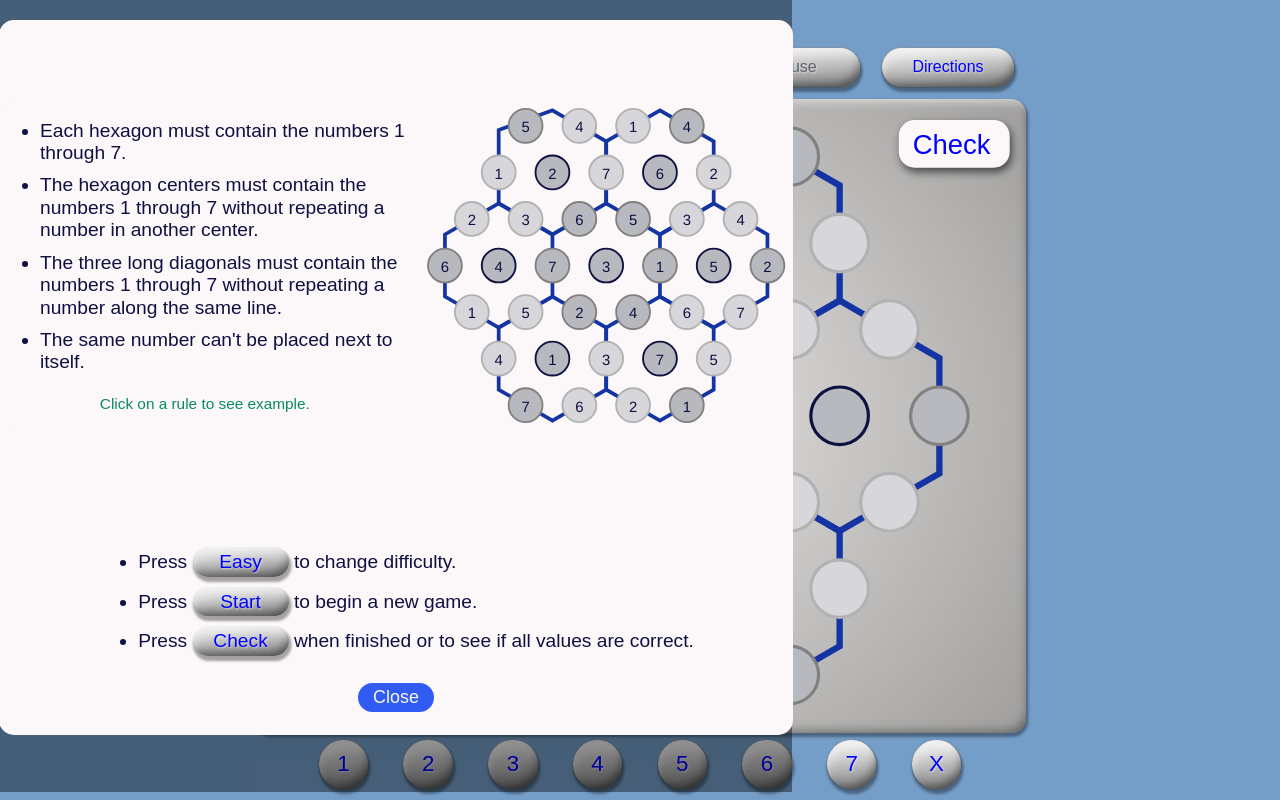
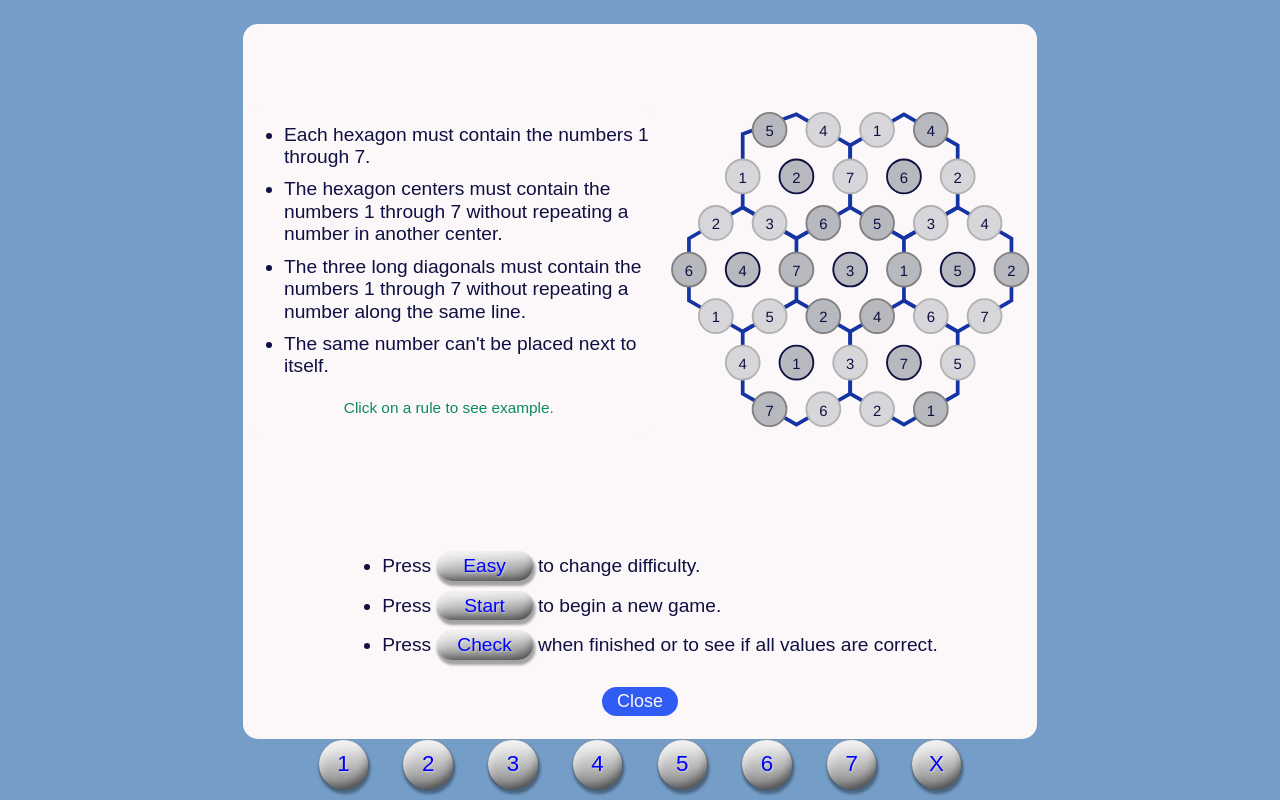
Before and after one commit to jderouin1969/game-app, a React (Vite) app: page / in a window 1280 px wide. Both pictures are taken after a click on the button "Directions". Built offline with nearby package versions, Linux system fonts and the light colour scheme.

Commit message:
Changed Dialog

```diff
--- a/src/App.css
+++ b/src/App.css
@@ -60,11 +60,8 @@ code {
 .dialog-container {
   display: flex;
   justify-content: center;
-  width: var(--gameSize);
-  height: var(--gameSize);
-  position: fixed;
-  top: 0;
-  left: 0;
+  width: 100%;
+  height: 100%;
   background-color: var(--dialogBlur);
   z-index: 5;
 }
@@ -97,12 +94,12 @@ code {
   background: var(--offWhite);
   border-radius: 15px;
   border: none;
-  font-size: 1.5dvw;
+  font-size: var(--text-base);
   color: var(--fontDark);
   text-wrap: wrap;
   text-align: center;
   line-height: 1;
-  margin-top: calc(var(--gameSize) * .1);
+  margin-top: calc(var(--gameSize) * .3);
   padding: 10px 0px 0px 0px;
 
 }
```
Also changed, not shown: 4 other files (tests, documents, lock files or other folders).
